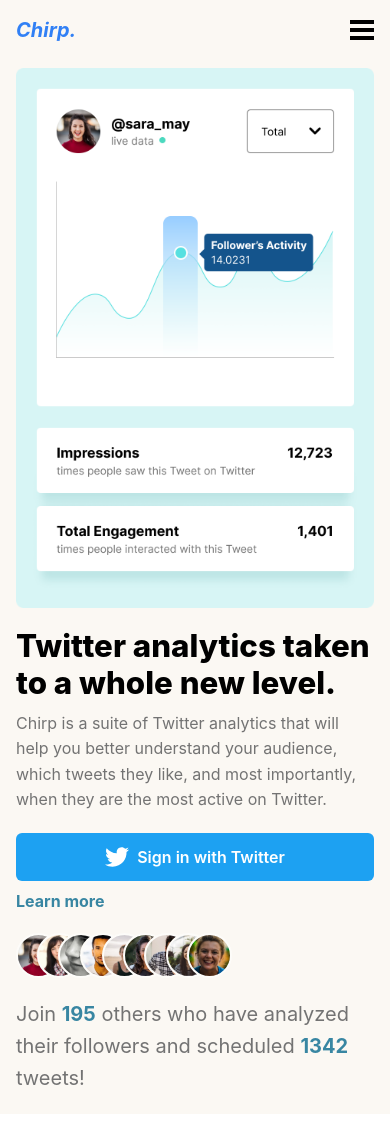
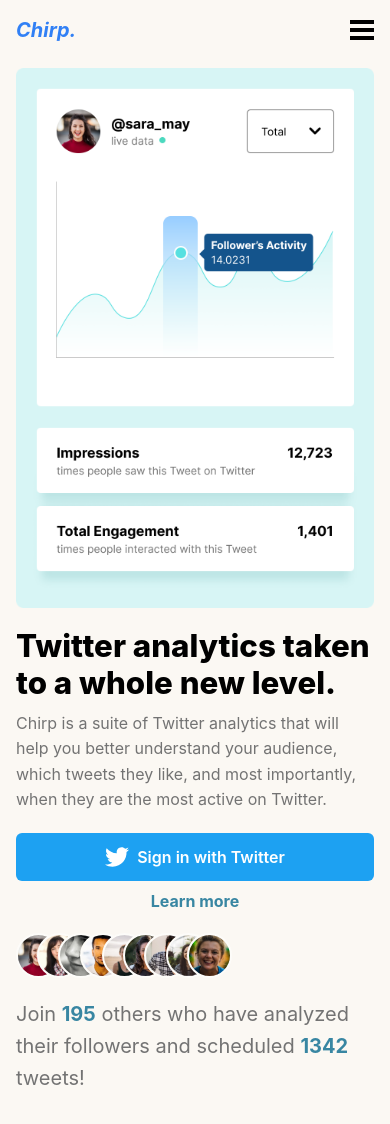
Before and after one commit to msabrii/ChirpLanding, a React (Vite) app: page / in a window 390 px wide. Built offline with nearby package versions, Linux system fonts and the light colour scheme.

Commit message:
chore: move twitter button to componets folder

```diff
--- a/src/components/NavBar.tsx
+++ b/src/components/NavBar.tsx
@@ -1,5 +1,5 @@
 import HamburgerMenu from "../assets/Hamburger Menu.svg";
-import TwitterButton from "../pages/TwitterButton";
+import TwitterButton from "./TwitterButton";
 
 const NavBar = () => {
   return (
--- a/src/pages/Landing.tsx
+++ b/src/pages/Landing.tsx
@@ -9,11 +9,10 @@
 import userAvatar07 from "../assets/userAvatar07.svg";
 import userAvatar08 from "../assets/userAvatar08.svg";
 import userAvatar09 from "../assets/userAvatar09.svg";
-import TwitterButton from "./TwitterButton";
+import TwitterButton from "../components/TwitterButton";
 
 const Landing = () => {
   return (
-    <div className="flex flex-col">
     <div className="flex flex-col md:px-10 lg:flex-row-reverse items-center md:justify-between px-4 lg:px-20 lg:gap-12 xl:px-32 2xl:px-64">
       <img
         src={HeroDesktop}
@@ -32,19 +31,18 @@
           understand your audience, which tweets they like, and most
           importantly, when they are the most active on Twitter.
         </p>
-          <div className="md:flex md:items-center md:mb-8">
+        <div className="flex flex-col md:flex-row items-center md:mb-8">
           <TwitterButton rightMargin />
           <p className="cursor-pointer text-secondary font-bold mb-5 md:mb-0 md:text-xl">
             Learn more
           </p>
         </div>
         <PeopleRow />
-          <p className="text-grey mb-5 text-xl leading-[1.6] md:max-w-xl">
-            Join <span className="text-secondary font-bold">195</span> others
-            who have analyzed their followers and scheduled{" "}
+        <p className="text-grey mb-8 text-xl leading-[1.6] md:max-w-xl">
+          Join <span className="text-secondary font-bold">195</span> others who
+          have analyzed their followers and scheduled{" "}
           <span className="text-secondary font-bold">1342</span> tweets!
         </p>
-        </div>
       </div>
     </div>
   );
```
Also changed, not shown: src/components/TwitterButton.tsx (renamed from src/pages/TwitterButton.tsx). Lines whose indentation alone changed are shown as unchanged.
